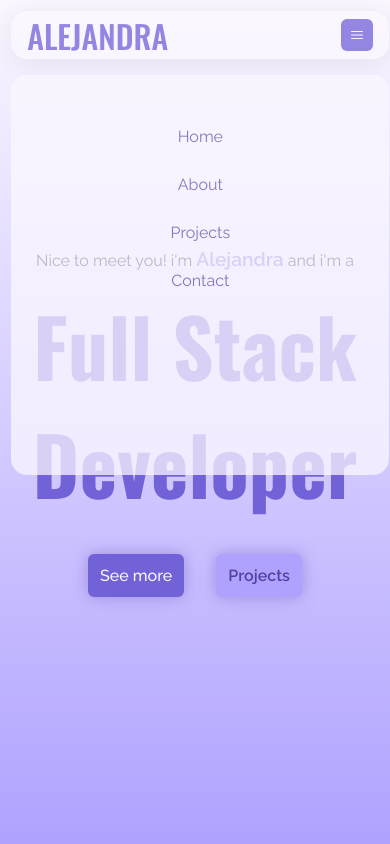
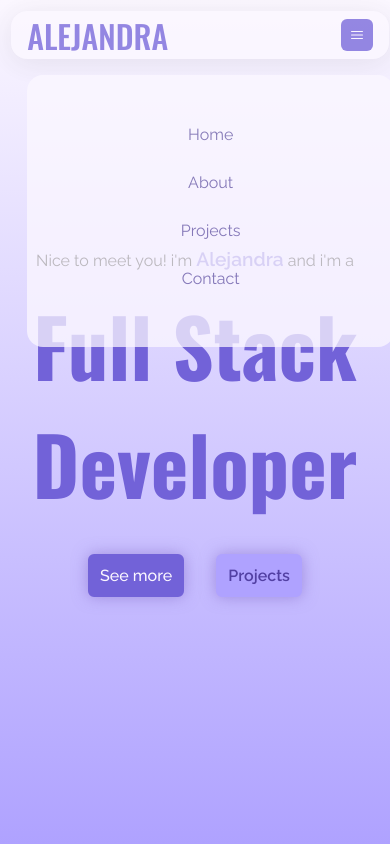
Before and after one commit to Ale-Pantoja/My-portafolio, a plain HTML site: page index.html in a window 390 px wide. Both pictures are taken after a click on the button 357 px from the left and 35 px from the top of the page. Shown: the top 844 px of the page. Drawn offline with nearby package versions, Linux system fonts and the light colour scheme.

Commit message:
Se centra div de "nav-phone"

```diff
--- a/index.css
+++ b/index.css
@@ -53,11 +53,9 @@ body {
 }
 
 .nav-link:hover {
-    background-color: var(--primary-color-light);
-    border-color: 2px solid var(--primary-color-light);
     color: var(--link-color);
     border-radius: 0.375rem;
-    font-size: 1.1rem;
+    font-size: 1.11rem;
     font-weight: 600;
 }
 
@@ -79,8 +77,9 @@ body {
 .nav-phone {
     position: absolute;
     top: 4rem;
-    right: 0;
-    width: 100%;
+    right: 1rem;
+    left: 1rem;
+    width: inherit;
     height: 0;
     background-color: var(--bg-color);
     display: flex;
@@ -92,8 +91,9 @@ body {
 }
 
 .show-car {
-    height: 25rem;
-    padding: 1rem;
+    height: 17rem;
+    padding: 0.9rem;
+    margin: 0 2 0 2rem;
 }
 
 table {
```
